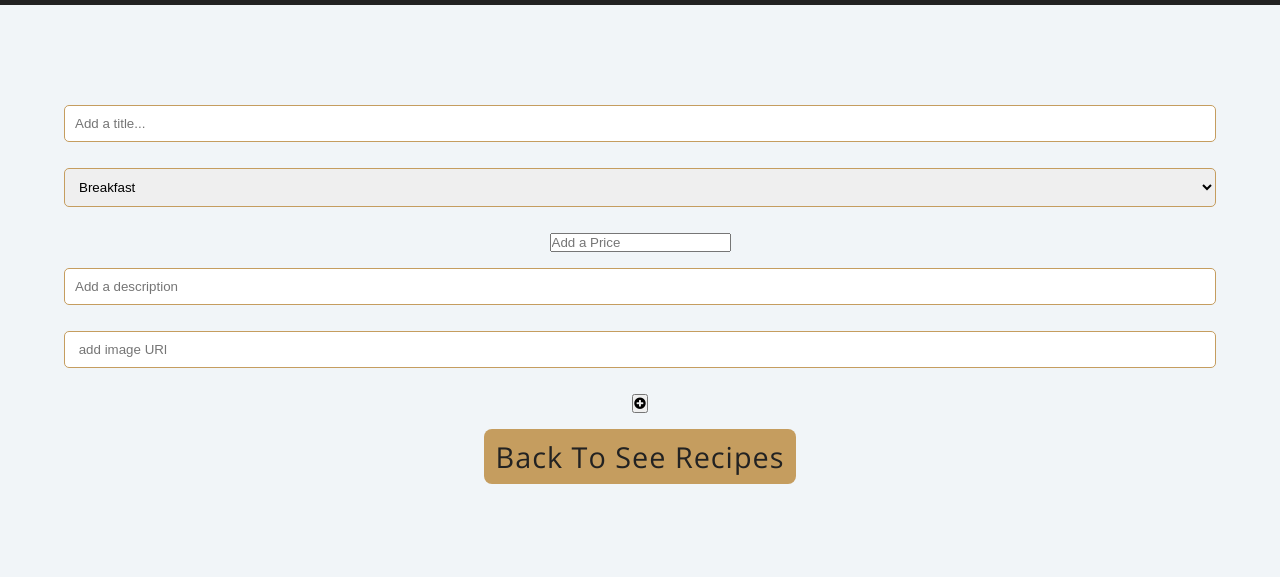
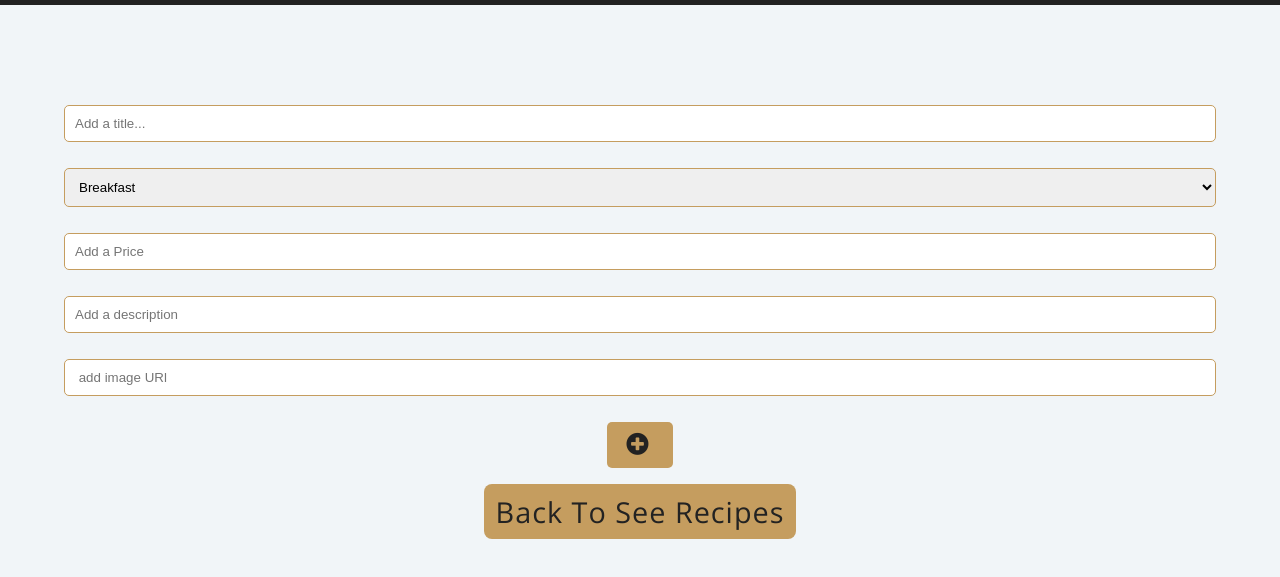
Before and after one commit to leloufadel/Recipe-Javascript, a plain HTML site: page recipe.html in a window 1280 px wide. Shown: the part 111-688 px from the top of the page. Drawn offline with nearby package versions, Linux system fonts and the light colour scheme.

Commit message:
update add user recipe function

```diff
--- a/style.css
+++ b/style.css
@@ -285,6 +285,7 @@ nav {
   }
   input[type="text"],
   input[type="file"],
+  input[type="number"],
   select,
   textarea {
     padding: 10px;
@@ -306,6 +307,26 @@ nav {
     display: inline-block;
     cursor: pointer;
   }
+  .add-Button {
+    background-color: var(--clr-gold);
+    color: var(--clr-black);
+    padding: 10px 20px;
+    border: none;
+    border-radius: 5px;
+    cursor: pointer;
+    font-size: 1rem;
+    transition: background-color 0.3s ease;
+  }
+
+  .add-Button:hover {
+    background-color: var(--clr-gold-light);
+  }
+
+  .add-Button i {
+    margin-right: 5px;
+    font-size: 1.6rem;
+
+  }
 
 @media screen and (min-width: 768px) {
   .menu-item {
--- a/userAddedRecipes.js
+++ b/userAddedRecipes.js
@@ -96,11 +96,13 @@ function addUserRecipe() {
     document.getElementById("new-price").value = "";
     document.getElementById("new-image").value = "";
     document.getElementById("new-description").value = "";
+
+    // Display success message
+    alert("Recipe added successfully");
   } else {
     alert("Please fill in all fields.");
   }
 }
-
 
 
 function deleteUserAddedRecipe(index) {
```
Lines whose indentation alone changed are shown as unchanged.
